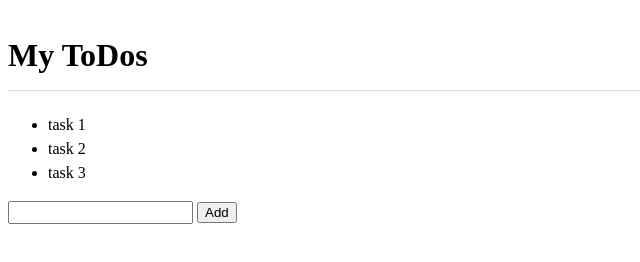
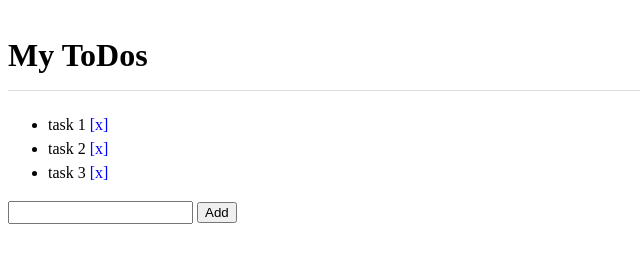
Before and after one commit to ma22npk/Vue_about, a plain HTML site: page index.html in a window 1280 px wide. Shown: the full height of the page, 0-640 px from the left. Drawn offline with nearby package versions, Linux system fonts and the light colour scheme.

Commit message:
ToDoの削除機能とボタンのスタイル

```diff
--- a/CSS/style.scss
+++ b/CSS/style.scss
@@ -22,3 +22,9 @@ padding: 16px 0;
 #app input[type="text"]{
   padding: 2px;
 }
+
+.command{
+  font-style: 12px;
+  cursor: pointer;
+  color: blue;
+}
--- a/index.html
+++ b/index.html
@@ -24,8 +24,12 @@
   <div id="app">
     <h1>My ToDos</h1>
     <ul>
-      <li v-for="todo in todos">{{todo}}</li>
+      <li v-for="(todo, index) in todos">
+        {{todo}}
+        <span @click="deleteItem(index)" class="command">[x]</span>
+      </li>
     </ul>
+
     <form @submit.prevent="addItem">
       <input type="text" v-model="newItem">
       <input type="submit" value="Add">
--- a/js/script.js
+++ b/js/script.js
@@ -16,10 +16,17 @@
     },
     methods: {
       addItem: function () {
-
         this.todos.push(this.newItem);
         this.newItem = ''
+      },
+      deleteItem: function (index) {
+        if (confirm('are you sure?')) {
+          this.todos.splice(index, 1);
+        }
+
       }
+
+
     }
   });
 
```
Also changed, not shown: CSS/style.css, CSS/style.min.css, 1 other file.
